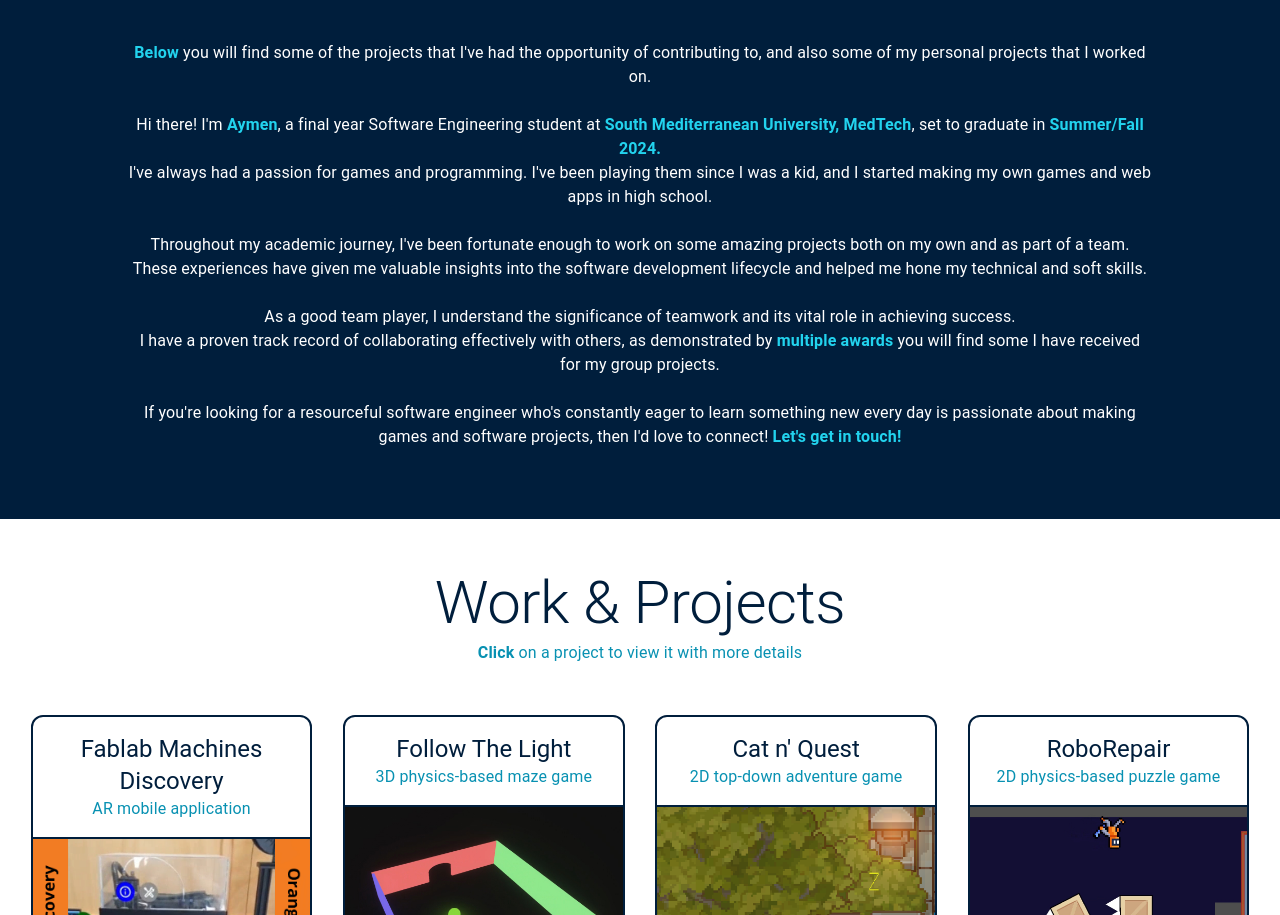
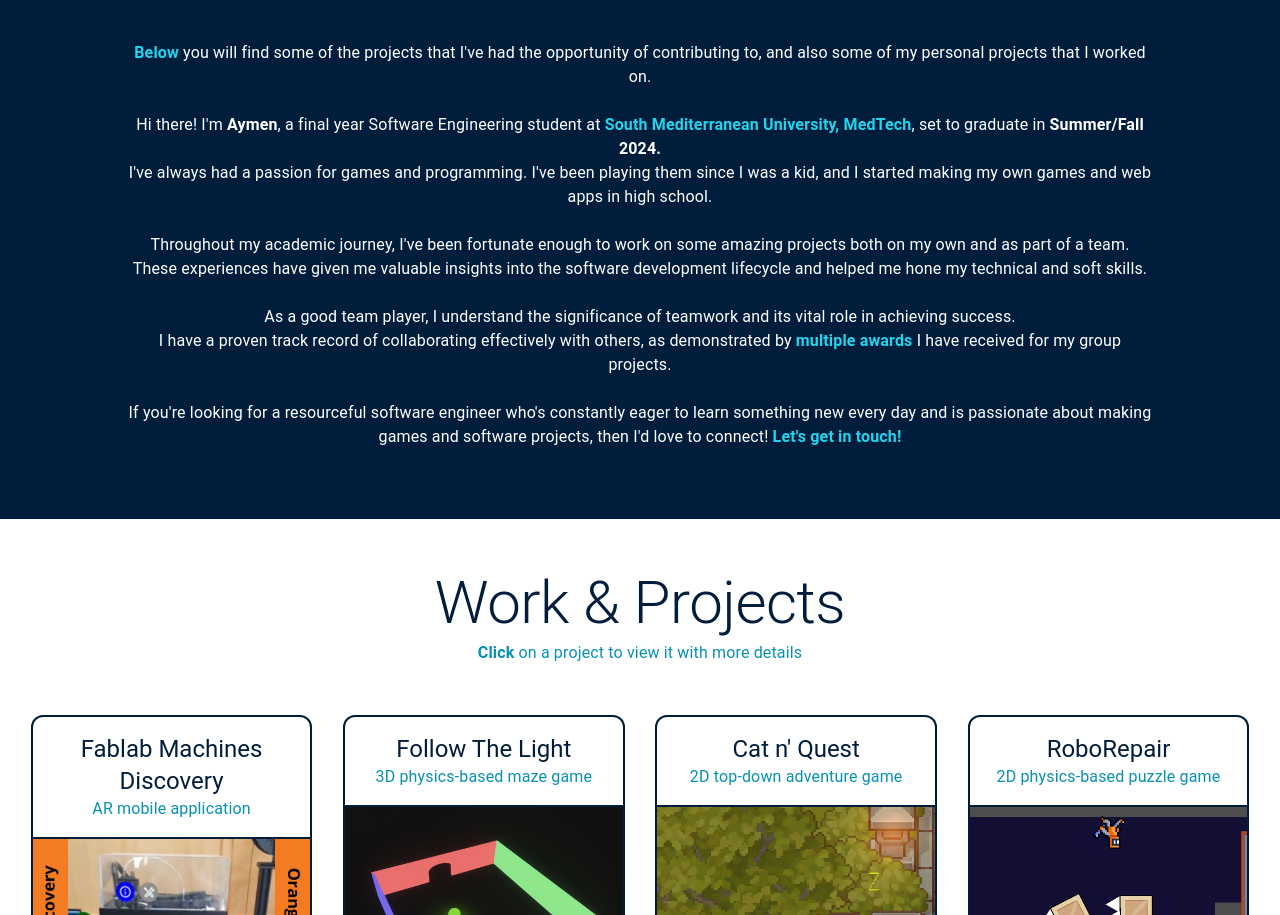
Before and after one commit to aymendps/aymendps.github.io, a React (Create React App) app: page /#/home in a window 1280 px wide. Shown: the part 877-1792 px from the top of the page. Built offline with nearby package versions, Linux system fonts and the light colour scheme.

Commit message:
resume changes

```diff
--- a/src/components/Home.js
+++ b/src/components/Home.js
@@ -2,7 +2,7 @@ import { Button, CircularProgress, Typography } from "@mui/material";
 import { useEffect, useState } from "react";
 import ResumeIcon from "@mui/icons-material/AttachFile";
 import AboutIcon from "@mui/icons-material/Person4";
-import { Link, useNavigate } from "react-router-dom";
+import { useNavigate } from "react-router-dom";
 import { HashLink } from "react-router-hash-link";
 import ProjectList from "./ProjectList";
 import LinkedInIcon from "@mui/icons-material/LinkedIn";
@@ -149,11 +149,8 @@ function Home() {
         </Typography>
         <br />
         <Typography className="text-white text-center screen-md:text-justify">
-          Hi there! I'm{" "}
-          <Link to="/about-me" className="text-cyan-400 hover:underline">
-            <b>Aymen</b>
-          </Link>
-          , a final year Software Engineering student at{" "}
+          Hi there! I'm <b>Aymen</b>, a final year Software Engineering student
+          at{" "}
           <a
             href="https://www.smu.tn/medtech"
             target="_blank"
@@ -162,15 +159,7 @@ function Home() {
           >
             <b>South Mediterranean University, MedTech</b>
           </a>
-          , set to graduate in{" "}
-          <a
-            href="https://www.smu.tn/medtech"
-            target="_blank"
-            rel="noreferrer"
-            className="text-cyan-400 hover:underline"
-          >
-            <b>Summer/Fall 2024.</b>
-          </a>
+          , set to graduate in <b>Summer/Fall 2024.</b>
         </Typography>
         <br className="hidden screen-md:block" />
         <Typography className="text-white text-center screen-md:text-justify">
@@ -198,12 +187,12 @@ function Home() {
           >
             <b>multiple awards</b>
           </HashLink>{" "}
-          you will find some I have received for my group projects.
+          I have received for my group projects.
         </Typography>
         <br />
         <Typography className="text-white text-center screen-md:text-justify">
           If you're looking for a resourceful software engineer who's constantly
-          eager to learn something new every day is passionate about making
+          eager to learn something new every day and is passionate about making
           games and software projects, then I'd love to connect!{" "}
           <a
             href="https://www.linkedin.com/in/aymendps/"
--- a/src/components/Resume.js
+++ b/src/components/Resume.js
@@ -1,27 +1,27 @@
 import { Download } from "@mui/icons-material";
 import { Button, Typography } from "@mui/material";
-import Footer from "./Footer";
 
 function Resume() {
-  const RESUME_LINK = "/thumbnails/cat.png";
-
   return (
-    <div className="fixed top-[70px] bottom-[70px] left-0 right-0 flex justify-center items-center">
-      <div className="w-full">
-        <div className="py-12">
-          <Typography variant="h2" className="text-white text-center">
+    <>
+      <div className="m-auto mt-[70px] flex flex-col justify-center items-center w-[90%] pt-12 pb-6 screen-md:mt-0">
+        <Typography
+          variant="h2"
+          className="text-white text-center screen-sm:text-4xl screen-md:font-bold screen-md:text-5xl mb-2"
+        >
           Check out my resume!
         </Typography>
+        <img alt="" src="/resume-icon.png" className="h-[42.5vh]" />
         <Typography
           variant="subtitle1"
           className="text-cyan-400 text-center pb-2"
         >
-            Last Update: Month 2023
+          Last Update: May 2023
         </Typography>
       </div>
-        <div className="w-full flex justify-center m-auto gap-[5%] pb-12">
-          <div className="basis-[20%]">
-            <a href={RESUME_LINK} download={true}>
+      <div className="w-[90%] flex justify-center m-auto gap-[5%] pb-12 screen-md:flex-col">
+        <div className="basis-[20%] screen-md:mb-4">
+          {/* <a href={""} download={true}> */}
           <Button
             fullWidth
             size="large"
@@ -31,10 +31,10 @@ function Resume() {
           >
             PDF FILE
           </Button>
-            </a>
+          {/* </a> */}
         </div>
         <div className="basis-[20%]">
-            <a href={RESUME_LINK} download={true}>
+          {/* <a href={""} download={true}> */}
           <Button
             fullWidth
             size="large"
@@ -44,14 +44,10 @@ function Resume() {
           >
             PNG FILE
           </Button>
-            </a>
+          {/* </a> */}
         </div>
       </div>
-      </div>
-      <div className="fixed bottom-0 left-0 w-full">
-        <Footer />
-      </div>
-    </div>
+    </>
   );
 }
 
```
Also changed, not shown: public/resume-icon.png (added). Lines whose indentation alone changed are shown as unchanged.
